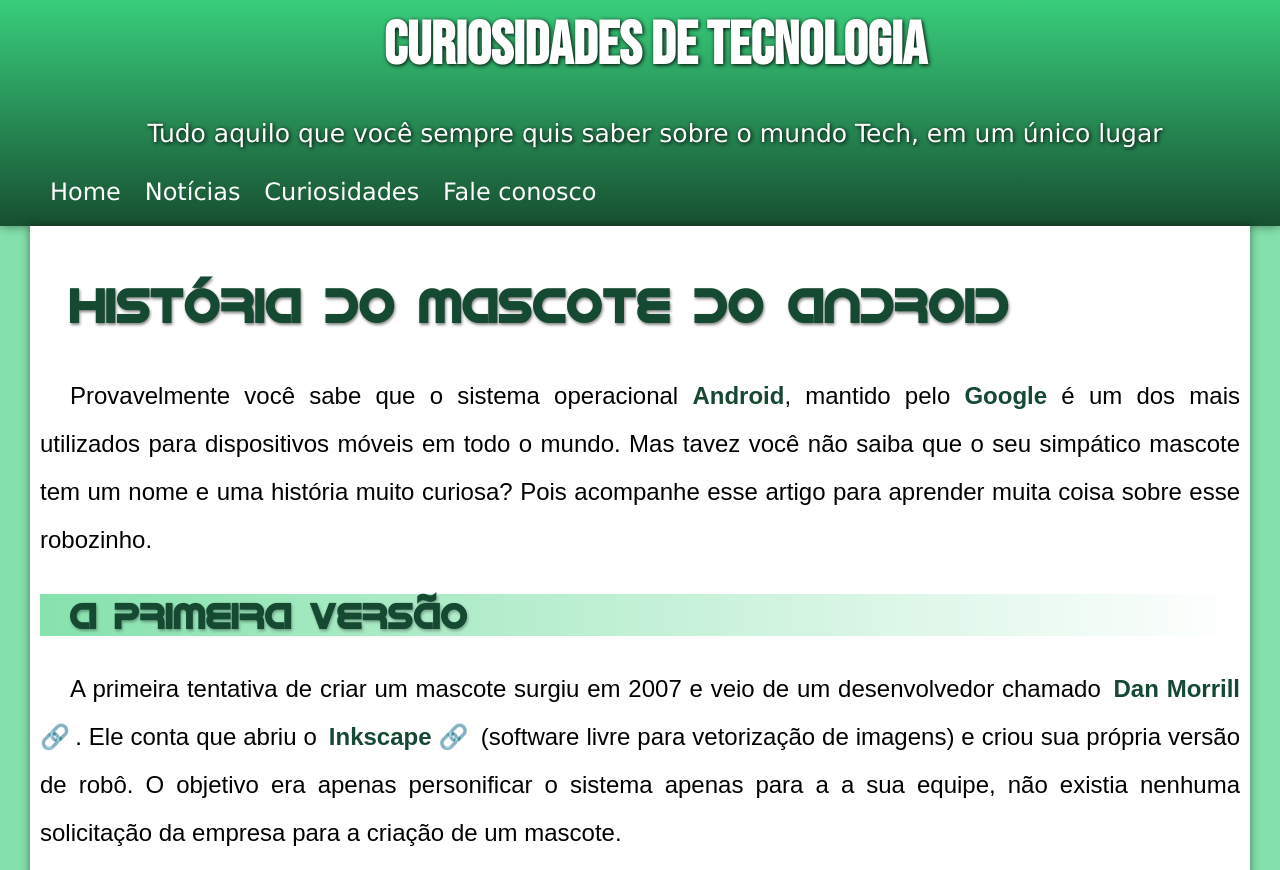
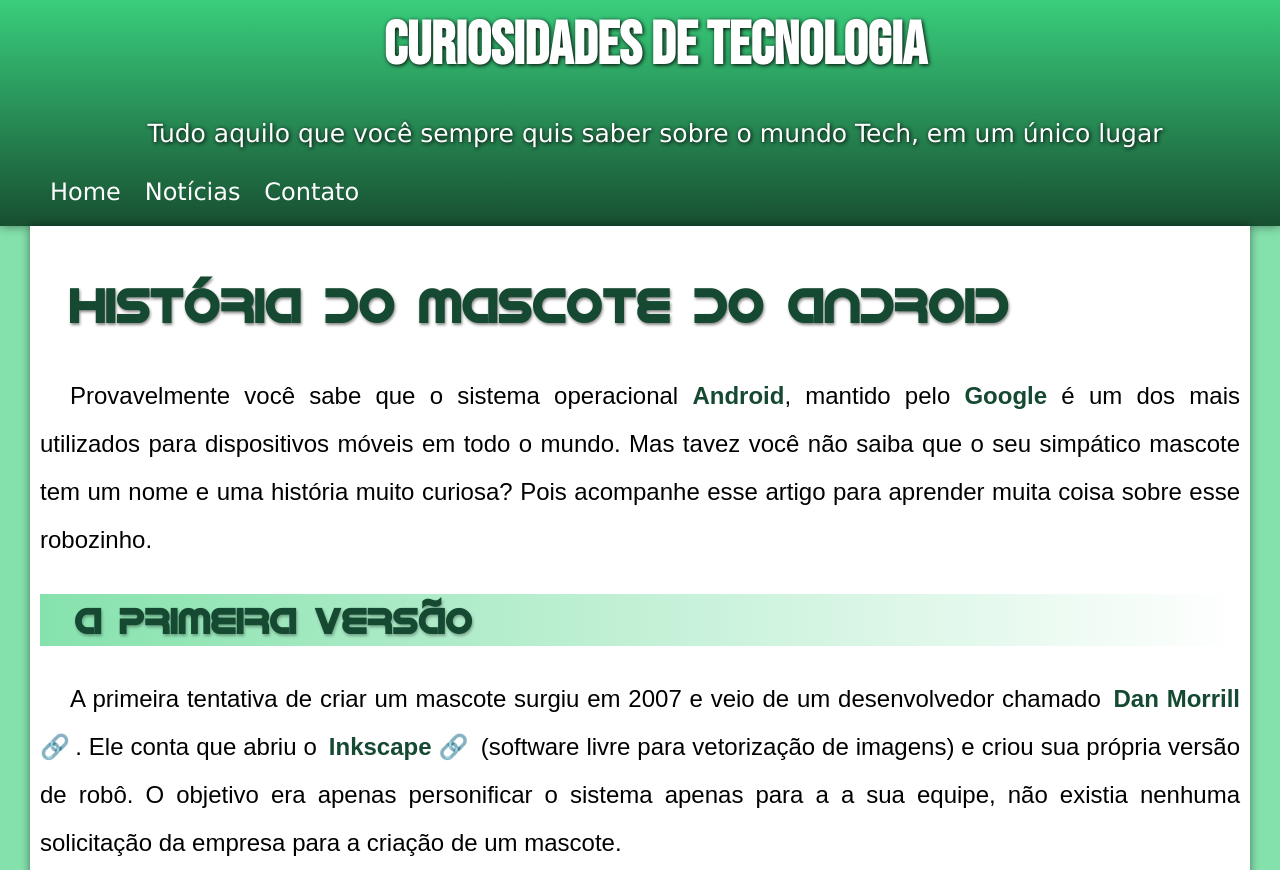
Before and after one commit to AlexandreAkyra/projeto-android, a plain HTML site: page index.html in a window 1280 px wide. Shown: the top 870 px of the page. Drawn offline with Linux system fonts and the light colour scheme.

Commit message:
Problema de H2 colado

```diff
--- a/index.html
+++ b/index.html
@@ -14,8 +14,7 @@
         <nav>
             <a href="#">Home</a>
             <a href="#">Notícias</a>
-            <a href="/#">Curiosidades</a>
-            <a href="#">Fale conosco</a>
+            <a href="#">Contato</a>
         </nav>
     </header>
     <main>
--- a/style.css
+++ b/style.css
@@ -108,6 +108,7 @@ section > h2 {
     background-image: linear-gradient(to right, var(--cor2), transparent);
     font-size: 1.5em;
     text-shadow: 1px 2px 3px rgba(0, 0, 0, 0.308);
+    padding: 5px;
 }
 
 section > p {
```
